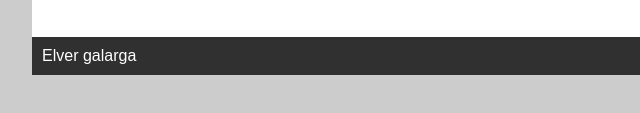
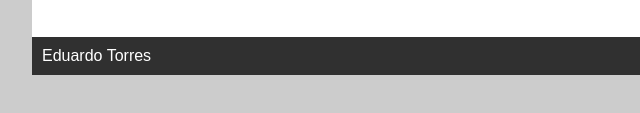
Before and after one commit to Eduardo1337z/Eduardo1337z.github.io, a plain HTML site: page index.html in a window 1280 px wide. Shown: the part 247-360 px from the top of the page, 96-736 px from the left. Drawn offline with Linux system fonts and the light colour scheme.

Commit message:
Update index.html

```diff
--- a/index.html
+++ b/index.html
@@ -22,7 +22,7 @@
 	<h2>Contenido de la pagina</h2>
 </main>
 <footer>
-		Elver galarga
+		Eduardo Torres
 	</footer>
 </body>
 </html>
```
